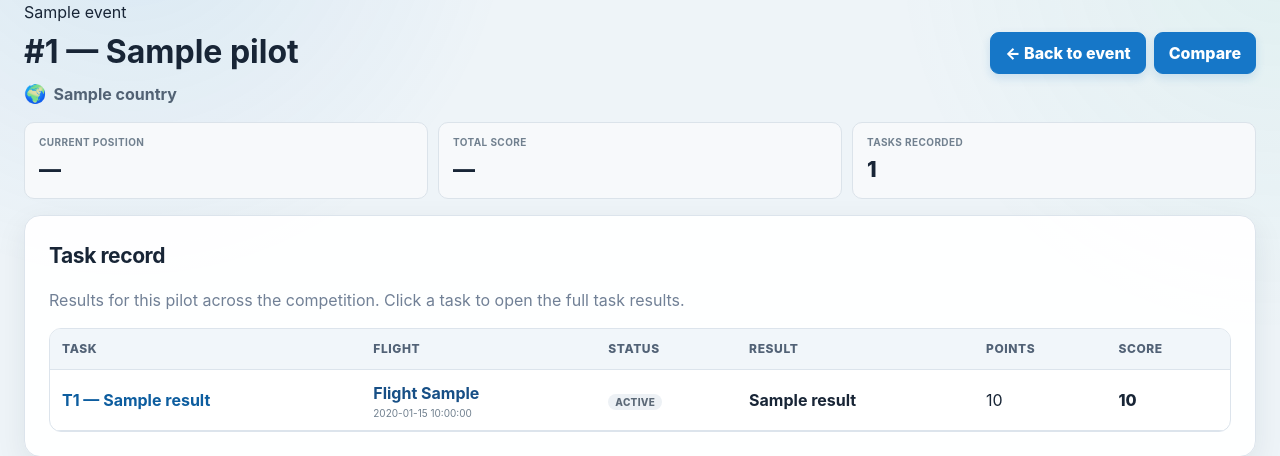
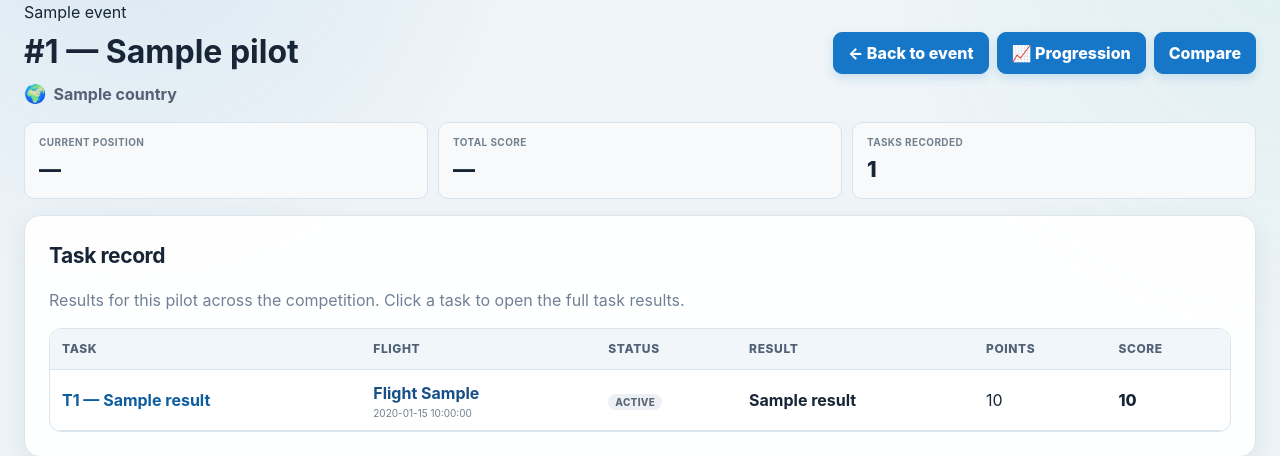
Before and after one commit to Jimmy-thom/balloon-competition-results, a Flask app: template templates/pilot.html in a window 1280 px wide. Shown: the part 52-508 px from the top of the page. Run offline with Flask 3, Linux system fonts and the light colour scheme; the template is opened without the code that fills it: most values are stand-ins (such as "Sample title", 1, 10 or a date in 2020); data that the repository does not hold is empty; some libraries are stand-ins or nearby versions.

Commit message:
Update pilot.html

```diff
--- a/templates/pilot.html
+++ b/templates/pilot.html
@@ -76,6 +76,7 @@
   </div>
   <div class="pilot-actions">
     <a class="button" href="/event/{{event.id}}">← Back to event</a>
+    <a class="button" href="/event/{{event.id}}/pilot/{{pilot.competition_number}}/progression">📈 Progression</a>
     <a class="button" href="/event/{{event.id}}/compare?pilots={{pilot.competition_number}}">Compare</a>
   </div>
 </div>
```
